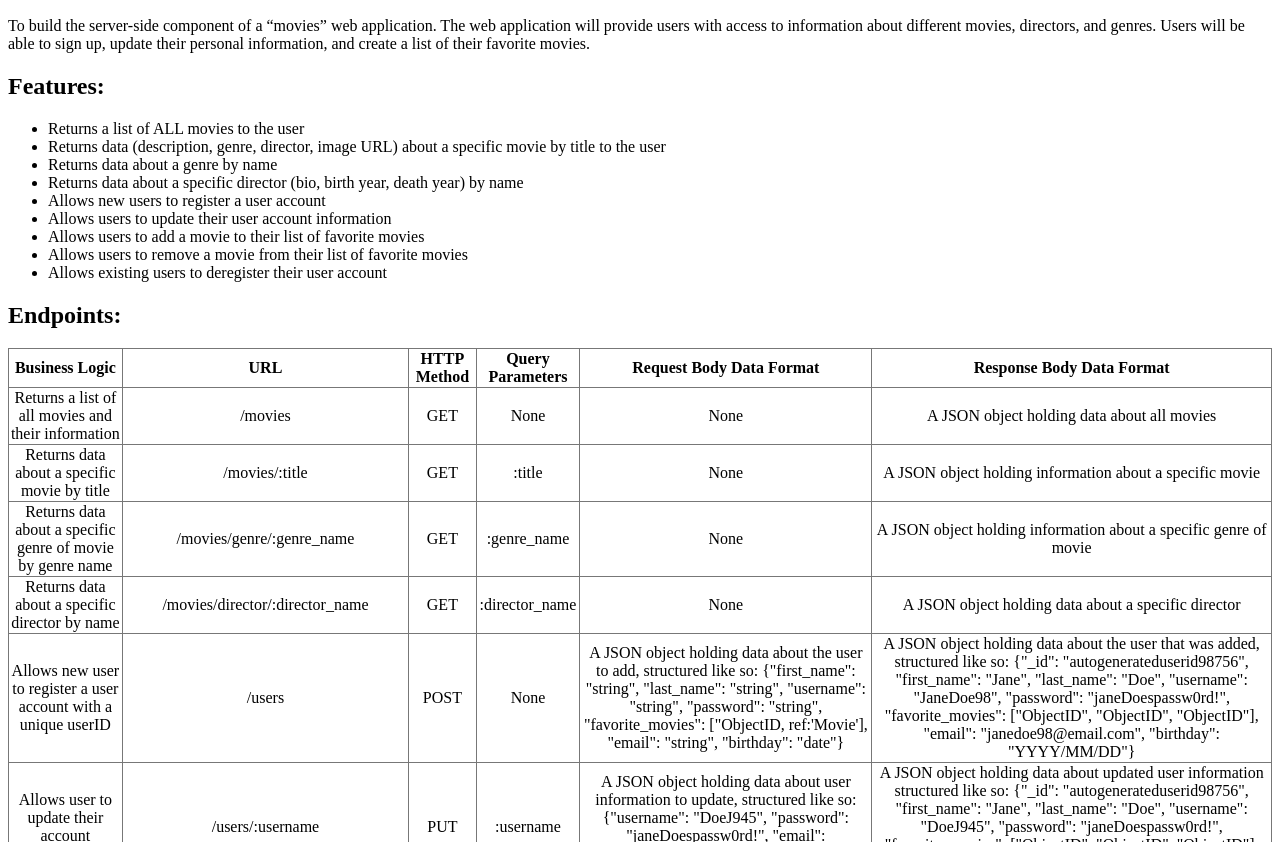
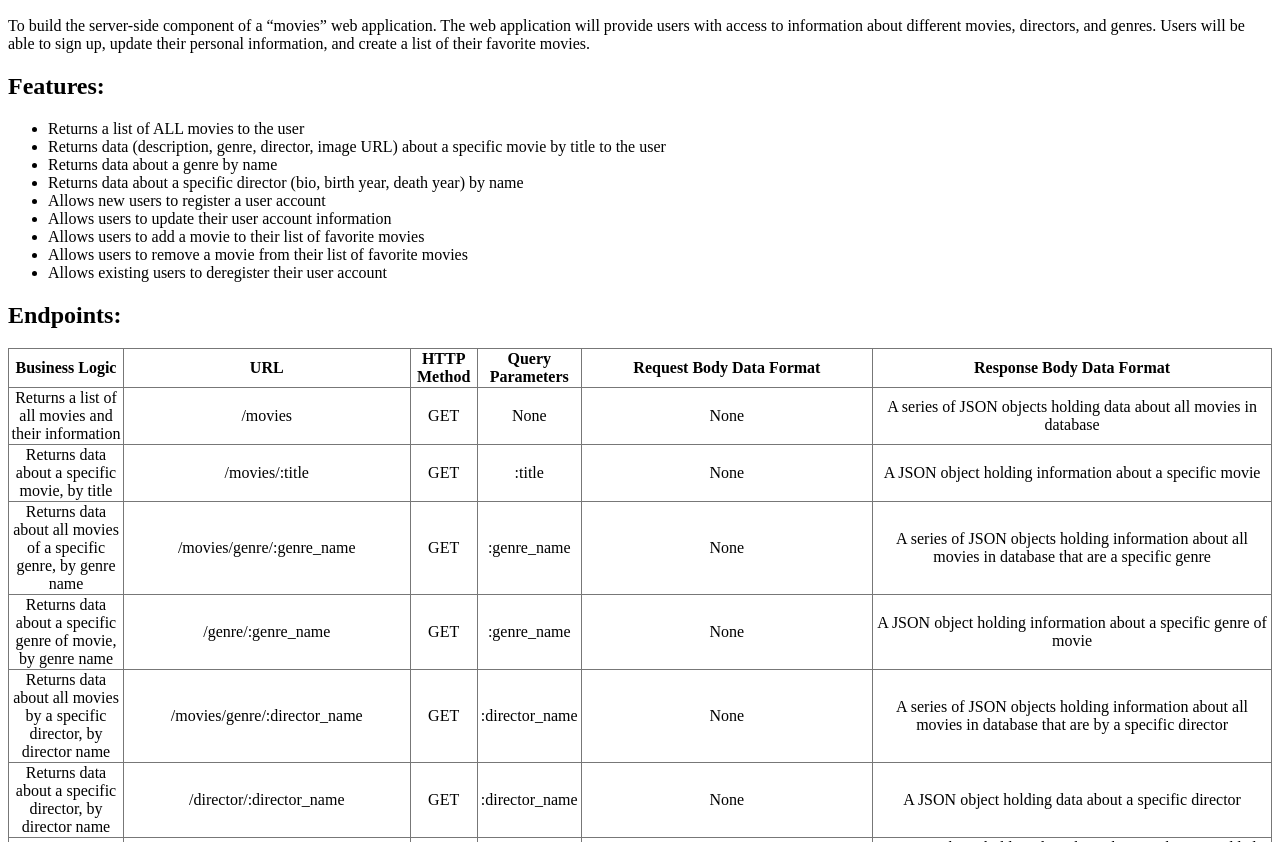
Before and after one commit to kaelacodes/Movie-API, a website: page public/documentation.html in a window 1280 px wide. Shown: the part 110-952 px from the top of the page. Drawn offline with Linux system fonts and the light colour scheme.

Commit message:
Adds endpoints for all movies of specific genre and all movies by specific director

```diff
--- a/public/documentation.html
+++ b/public/documentation.html
@@ -50,11 +50,11 @@
                                 <td>GET</td>
                                 <td>None</td>
                                 <td>None</td>
-                                <td>A JSON object holding data about all movies</td>
+                                <td>A series of JSON objects holding data about all movies in database</td>
                             </tr>
 
                             <tr>
-                                <td>Returns data about a specific movie by title</td>
+                                <td>Returns data about a specific movie, by title</td>
                                 <td>/movies/:title</td>
                                 <td>GET</td>
                                 <td>:title</td>
@@ -63,8 +63,17 @@
                             </tr>
 
                             <tr>
-                                <td>Returns data about a specific genre of movie by genre name</td>
+                                <td>Returns data about all movies of a specific genre, by genre name</td>
                                 <td>/movies/genre/:genre_name</td>
+                                <td>GET</td>
+                                <td>:genre_name</td>
+                                <td>None</td>
+                                <td>A series of JSON objects holding information about all movies in database that are a specific genre</td>
+                            </tr>
+
+                            <tr>
+                                <td>Returns data about a specific genre of movie, by genre name</td>
+                                <td>/genre/:genre_name</td>
                                 <td>GET</td>
                                 <td>:genre_name</td>
                                 <td>None</td>
@@ -72,8 +81,17 @@
                             </tr>
 
                             <tr>
-                                <td>Returns data about a specific director by name</td>
-                                <td>/movies/director/:director_name</td>
+                                <td>Returns data about all movies by a specific director, by director name</td>
+                                <td>/movies/genre/:director_name</td>
+                                <td>GET</td>
+                                <td>:director_name</td>
+                                <td>None</td>
+                                <td>A series of JSON objects holding information about all movies in database that are by a specific director</td>
+                            </tr>
+
+                            <tr>
+                                <td>Returns data about a specific director, by director name</td>
+                                <td>/director/:director_name</td>
                                 <td>GET</td>
                                 <td>:director_name</td>
                                 <td>None</td>
```
Also changed, not shown: index.js (+26 -2 lines), log.txt (+12 -0 lines).
